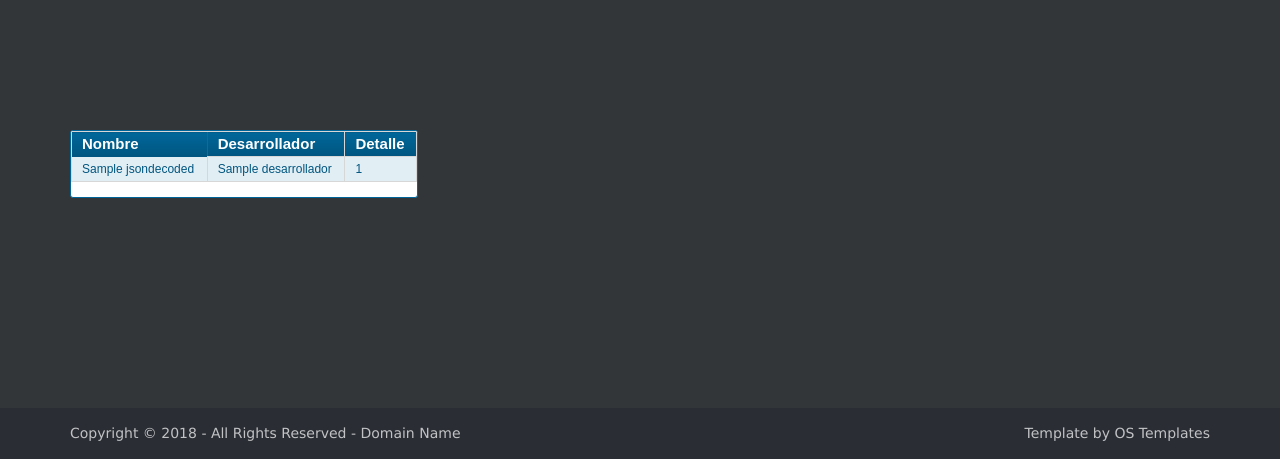
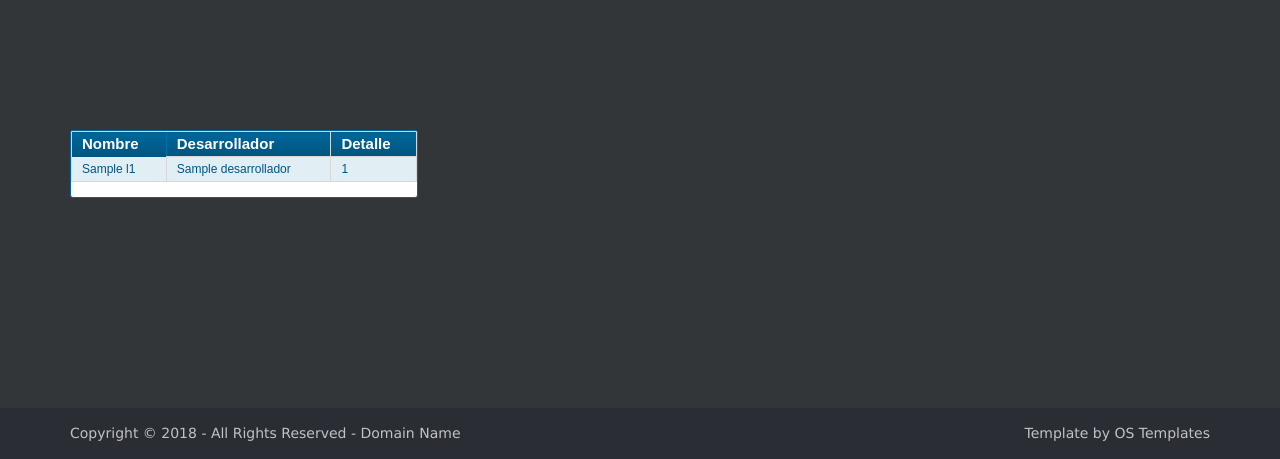
Before and after one commit to Felg-Ts/TAREA-Pagina-MSX, a Flask app: template templates/listajuegos.html in a window 1280 px wide. Shown: the part 608-1067 px from the top of the page. Run offline with Flask 2, Linux system fonts and the light colour scheme; the template is opened without the code that fills it: most values are stand-ins (such as "Sample title", 1, 10 or a date in 2020).

Commit message:
Errores
Corrección de errores de la páginas listajuegos

```diff
--- a/app.py
+++ b/app.py
@@ -16,6 +16,8 @@ def juegos():
 @app.route('/listajuegos',methods=["POST"])
 def listajuegos():
 
+    l1 = []
+
     f = open("MSX.json", "r")
     content = f.read()
     jsondecoded = json.loads(content)
@@ -24,8 +26,10 @@ def listajuegos():
 
     for i in jsondecoded:
         entityName = i["nombre"]
-        if entityName.startswith(nombrej) is True:
-            return render_template("listajuegos.html",titulo="listajuegos", jsondecoded=jsondecoded, i=i)
+        if entityName.startswith(nombrej):
+            l1.append(i)
+
+    return render_template("listajuegos.html",titulo="listajuegos", l1=l1, i=i)
 
 @app.route('/juego/<int:cadena1>/',methods=["GET","POST"])
 def juego(nombrej):
--- a/templates/listajuegos.html
+++ b/templates/listajuegos.html
@@ -6,7 +6,7 @@
     <table>
         <thead><tr><th>Nombre</th><th>Desarrollador</th><th>Detalle</th></tr></thead>
         <tbody>
-            {% for a in jsondecoded %}
+            {% for a in l1 %}
             <tr class="alt"><td >{{ a.nombre }}</td><td>{{ a.desarrollador }}</td><td>{{ a.id }}</td></tr>
             {% endfor %}
         </tbody>
```
